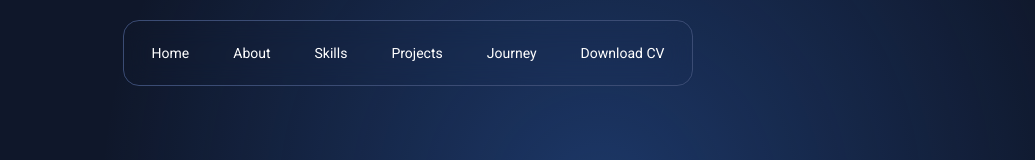
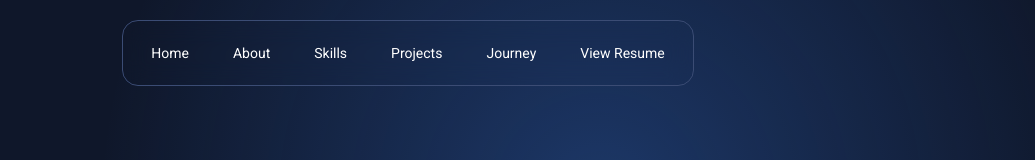
Before and after one commit to abdulkader33447/portfolio, a React (Vite) app: page / in a window 1280 px wide. Shown: the top 160 px of the page, without its empty margins (232-1267 px from the left). Built offline with nearby package versions, Linux system fonts and the light colour scheme.

Commit message:
added view resume

```diff
--- a/src/Navbaer/Navbar.jsx
+++ b/src/Navbaer/Navbar.jsx
@@ -45,7 +45,7 @@ const Navbar = () => {
     { id: "skills", label: "Skills" },
     { id: "projects", label: "Projects" },
     { id: "journey", label: "Journey" },
-    { id: "download", label: "Download CV" },
+    { id: "download", label: "View Resume" },
   ];
 
   const cvLink =
```
